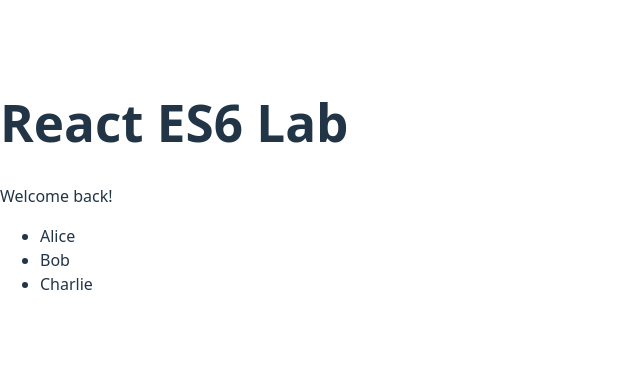
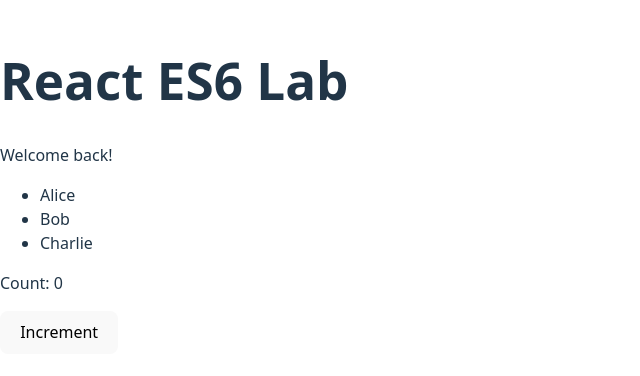
Before and after one commit to mkasanpedro/react-es6-lab, a React (Vite) app: page / in a window 1280 px wide. Shown: the part 214-590 px from the top of the page, without its empty margins (0-640 px from the left). Built offline with nearby package versions, Linux system fonts and the light colour scheme.

Commit message:
Add Counter component and render in App

```diff
--- a/src/App.jsx
+++ b/src/App.jsx
@@ -1,4 +1,5 @@
 import UserList from './UserList';
+import Counter from './Counter'; // import it
 
 function App() {
   const users = ['Alice', 'Bob', 'Charlie'];
@@ -7,8 +8,11 @@ function App() {
   return (
     <div>
       <h1>React ES6 Lab</h1>
+
       {isLoggedIn ? <p>Welcome back!</p> : <p>Please log in</p>}
+
       <UserList users={users} />
+      <Counter /> {/* render it here */}
     </div>
   );
 }
--- /dev/null
+++ b/src/Counter.jsx
@@ -0,0 +1,14 @@
+import { useState } from 'react';
+
+function Counter() {
+  const [count, setCount] = useState(0);
+
+  return (
+    <div>
+      <p>Count: {count}</p>
+      <button onClick={() => setCount(count + 1)}>Increment</button>
+    </div>
+  );
+}
+
+export default Counter;
--- a/src/UserList.jsx
+++ b/src/UserList.jsx
@@ -1,9 +1,7 @@
 function UserList({ users }) {
   return (
     <ul>
-      {users.map(user => (
-        <li key={user}>{user}</li>
-      ))}
+      {users.map(user => <li key={user}>{user}</li>)}
     </ul>
   );
 }
```
